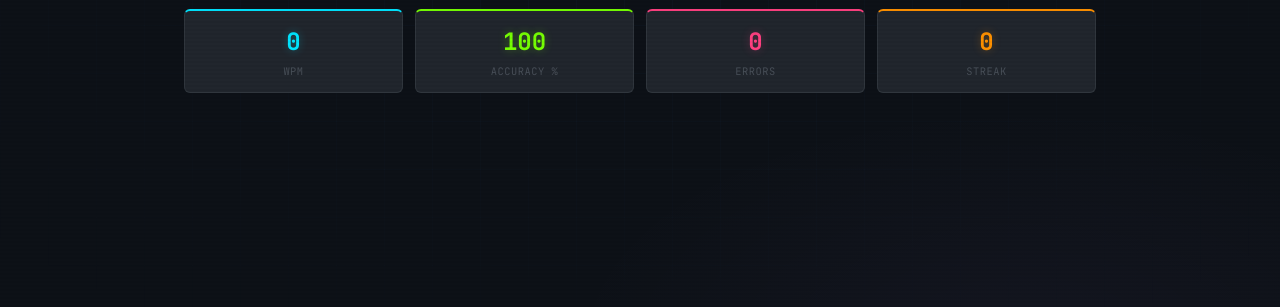
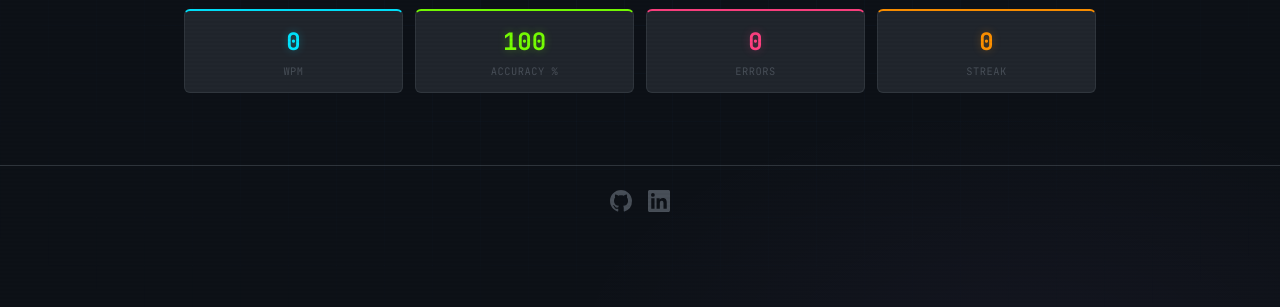
Before and after one commit to jordiarm/mechano_app, a Flask app: page / in a window 1280 px wide. Shown: the part 455-762 px from the top of the page. Run offline with Flask 3, Linux system fonts and the light colour scheme; the visitor is signed in with stand-in values (Sample User, id 1); data that the repository does not hold is empty.

Commit message:
linkedin and github links

```diff
--- a/static/css/style.css
+++ b/static/css/style.css
@@ -183,6 +183,31 @@ body.no-scanlines::after {
     color: var(--green);
 }
 
+.footer {
+    display: flex;
+    justify-content: center;
+    gap: 16px;
+    padding: 24px 0;
+    margin-top: 40px;
+    border-top: 1px solid var(--border);
+}
+
+.footer-link {
+    color: var(--text-muted);
+    transition: color var(--transition), filter var(--transition);
+    display: inline-flex;
+}
+
+.footer-link:hover {
+    color: var(--text-primary);
+    filter: drop-shadow(0 0 6px var(--accent));
+}
+
+.footer-icon {
+    width: 22px;
+    height: 22px;
+}
+
 @keyframes blink {
     50% { opacity: 0; }
 }
--- a/templates/index.html
+++ b/templates/index.html
@@ -674,6 +674,20 @@
         </div>
     </div>
 
+    <!-- FOOTER -->
+    <footer class="footer">
+        <a href="https://github.com/jordiarm/mechano_app" target="_blank" rel="noopener noreferrer" class="footer-link" title="View on GitHub">
+            <svg class="footer-icon" viewBox="0 0 16 16" fill="currentColor" aria-hidden="true">
+                <path d="M8 0C3.58 0 0 3.58 0 8c0 3.54 2.29 6.53 5.47 7.59.4.07.55-.17.55-.38 0-.19-.01-.82-.01-1.49-2.01.37-2.53-.49-2.69-.94-.09-.23-.48-.94-.82-1.13-.28-.15-.68-.52-.01-.53.63-.01 1.08.58 1.23.82.72 1.21 1.87.87 2.33.66.07-.52.28-.87.51-1.07-1.78-.2-3.64-.89-3.64-3.95 0-.87.31-1.59.82-2.15-.08-.2-.36-1.02.08-2.12 0 0 .67-.21 2.2.82.64-.18 1.32-.27 2-.27.68 0 1.36.09 2 .27 1.53-1.04 2.2-.82 2.2-.82.44 1.1.16 1.92.08 2.12.51.56.82 1.27.82 2.15 0 3.07-1.87 3.75-3.65 3.95.29.25.54.73.54 1.48 0 1.07-.01 1.93-.01 2.2 0 .21.15.46.55.38A8.013 8.013 0 0016 8c0-4.42-3.58-8-8-8z"/>
+            </svg>
+        </a>
+        <a href="https://www.linkedin.com/in/jordiarmentia/" target="_blank" rel="noopener noreferrer" class="footer-link" title="LinkedIn">
+            <svg class="footer-icon" viewBox="0 0 24 24" fill="currentColor" aria-hidden="true">
+                <path d="M20.447 20.452h-3.554v-5.569c0-1.328-.027-3.037-1.852-3.037-1.853 0-2.136 1.445-2.136 2.939v5.667H9.351V9h3.414v1.561h.046c.477-.9 1.637-1.85 3.37-1.85 3.601 0 4.267 2.37 4.267 5.455v6.286zM5.337 7.433a2.062 2.062 0 01-2.063-2.065 2.064 2.064 0 112.063 2.065zm1.782 13.019H3.555V9h3.564v11.452zM22.225 0H1.771C.792 0 0 .774 0 1.729v20.542C0 23.227.792 24 1.771 24h20.451C23.2 24 24 23.227 24 22.271V1.729C24 .774 23.2 0 22.222 0h.003z"/>
+            </svg>
+        </a>
+    </footer>
+
     <script src="{{ url_for('static', filename='js/engine.js') }}"></script>
 </body>
 </html>
```
